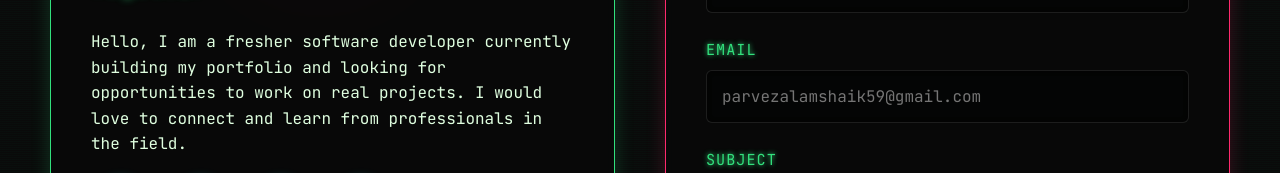
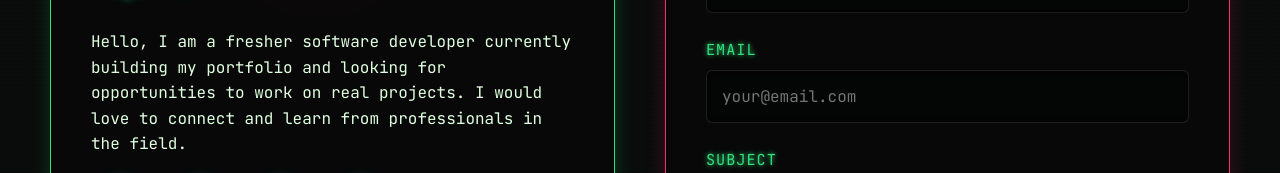
Before and after one commit to ParvezAlam4427/portfolio, a React (Create React App) app: page / in a window 1280 px wide. Shown: the part 4944-5117 px from the top of the page. Built offline with nearby package versions, Linux system fonts and the light colour scheme.

Commit message:
Updated contact section

```diff
--- a/src/components/Contact.jsx
+++ b/src/components/Contact.jsx
@@ -35,10 +35,10 @@ const Contact = () => {
 
     emailjs
       .send(
-        "service_o51026r",      // your EmailJS service ID
-        "YOUR_TEMPLATE_ID",     // replace with template id
+        "service_o51026r",
+        "template_q1nof4p",
         templateParams,
-        "YOUR_PUBLIC_KEY"       // replace with public key
+        "YOUR_PUBLIC_KEY"
       )
       .then(
         () => {
@@ -65,7 +65,7 @@ const Contact = () => {
 
       <div className="contact-container">
 
-        {/* Left Panel */}
+        {/* Left Info Panel */}
         <div className="info-panel">
           <h3 className="info-title">
             Let's Build Something Amazing Together
@@ -112,6 +112,7 @@ const Contact = () => {
 
         {/* Contact Form */}
         <div className="contact-form">
+
           <form onSubmit={handleSubmit}>
 
             <div className="form-group">
@@ -133,7 +134,7 @@ const Contact = () => {
                 type="email"
                 name="email"
                 className="form-control"
-                placeholder="parvezalamshaik59@gmail.com"
+                placeholder="your@email.com"
                 value={formData.email}
                 onChange={handleChange}
                 required
@@ -183,6 +184,7 @@ const Contact = () => {
             )}
 
           </form>
+
         </div>
 
       </div>
```
